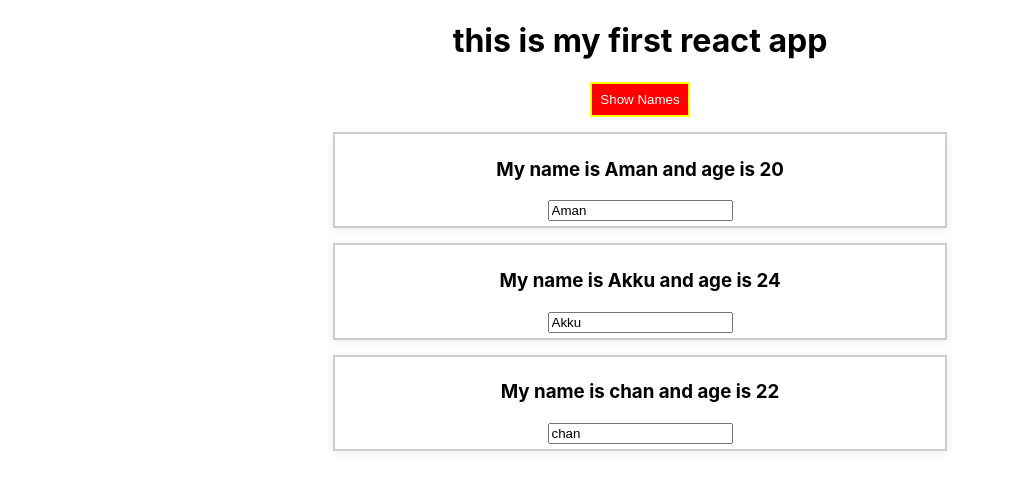
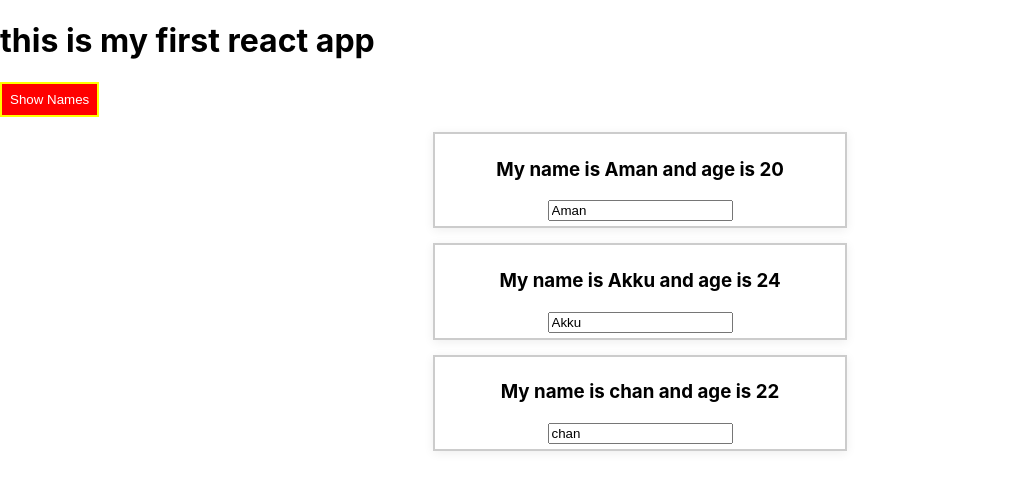
Before and after one commit to Chandan-Saini/react-app-latest-prctc, a React (Create React App) app: page / in a window 1280 px wide. Both pictures are taken after a click on the button "Show Names". Shown: the top 490 px of the page, without its empty margins (0-1010 px from the left). Built offline with nearby package versions, Linux system fonts and the light colour scheme.

Commit message:
trying to implement css-modules

```diff
--- a/src/App.css
+++ b/src/App.css
@@ -1,5 +1,6 @@
 .App {
   text-align: center;
+
 }
 
 
--- a/src/App.js
+++ b/src/App.js
@@ -1,7 +1,6 @@
 import React, { Component } from "react";
-import "./App.css";
+import classes from "./App.css";
 import Person from "./Person/Person";
-import Radium, { StyleRoot } from "radium";
 
 class App extends Component {
   state = {
@@ -49,11 +48,7 @@ class App extends Component {
       border: "2px solid yellow",
       padding: "8px",
       color: "white",
-      outline: "none",
-      ":hover": {
-        backgroundColor: "lightgreen",
-        color: "black",
-      },
+      outline: "none"
     };
 
     let persons = null;
@@ -71,35 +66,30 @@ class App extends Component {
         );
       });
       style.backgroundColor = "red";
-      style[":hover"] = {
-        backgroundColor: "salmon",
-        color: "black",
-      };
     }
 
-    const classes = [];
+    const classesArr = [];
     if (this.state.persons.length <= 2) {
-      classes.push("red");
+      classesArr.push("red");
     }
     if (this.state.persons.length <= 1) {
-      classes.push("bold");
+      classesArr.push("bold");
     }
 
     return (
-      <StyleRoot>
-        <div className="App">
-          <h1 className={classes.join(" ")}>this is my first react app </h1>
+
+        <div className={classes.App}>
+          <h1 className={classesArr.join(" ")}>this is my first react app </h1>
           <button style={style} onClick={this.togglePersonsHandler}>
             Show Names
           </button>{" "}
           {/* this is the way of passing value in the event handler using bind */}
           {persons}
         </div>
-      </StyleRoot>
     );
 
     // return React.createElement("div",{className:"App"},React.createElement("h1",null,"Hi this is my first change"))
   }
 }
 
-export default Radium(App);
+export default App;
--- a/src/Person/Person.js
+++ b/src/Person/Person.js
@@ -1,18 +1,14 @@
 import React from "react"
 import "./Person.css"
-import Radium from "radium";
+
 const person=(props)=>{
-  const style={
-  '@media (min-width:700px)':{
-     width:"600px"
-  }
-  }
+
   return (
-  <div className="Person" style={style}>
+  <div className="Person" >
     <h3 onClick={props.click}> My name is {props.name} and age is {props.age}</h3>
     <p>{props.children}</p>
     <input type="text" onChange={props.change} value={props.name} /> {/* this is the usage of two way binding*/}
   </div>    )
 }
 
-export default Radium(person)
+export default person
```
